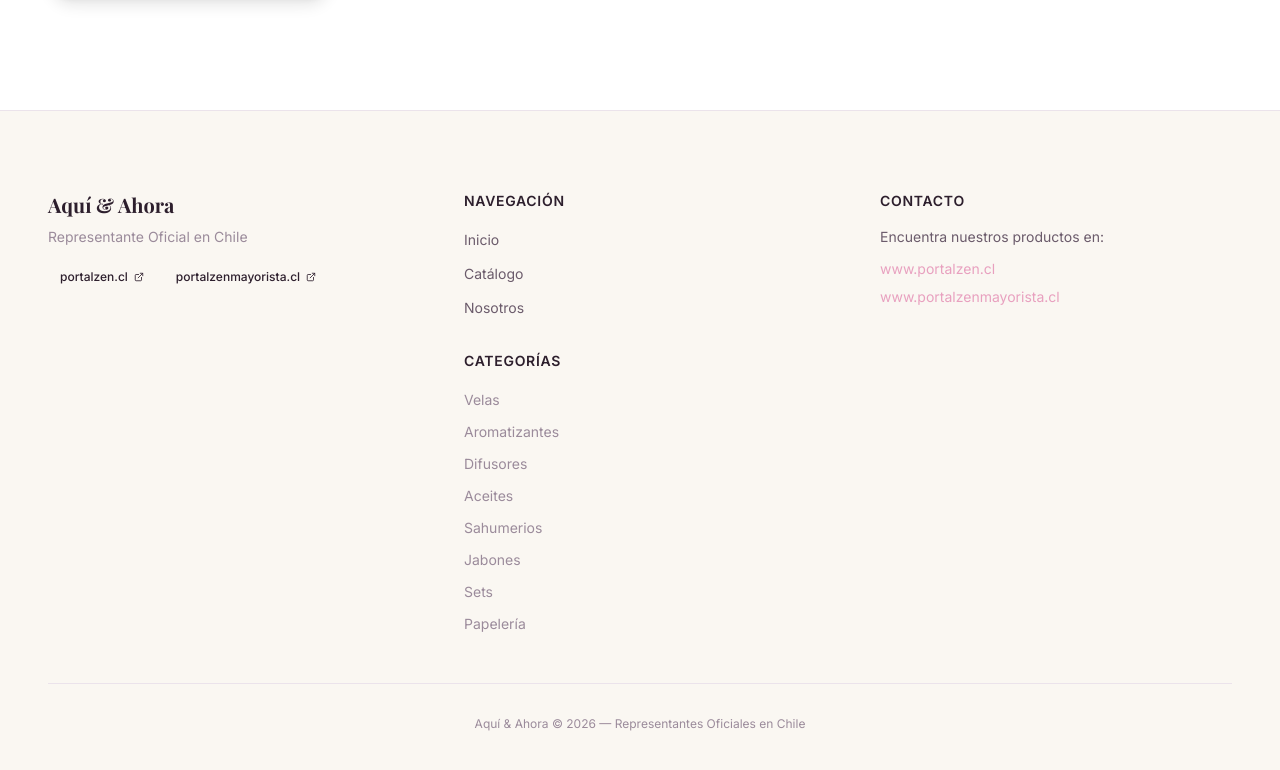
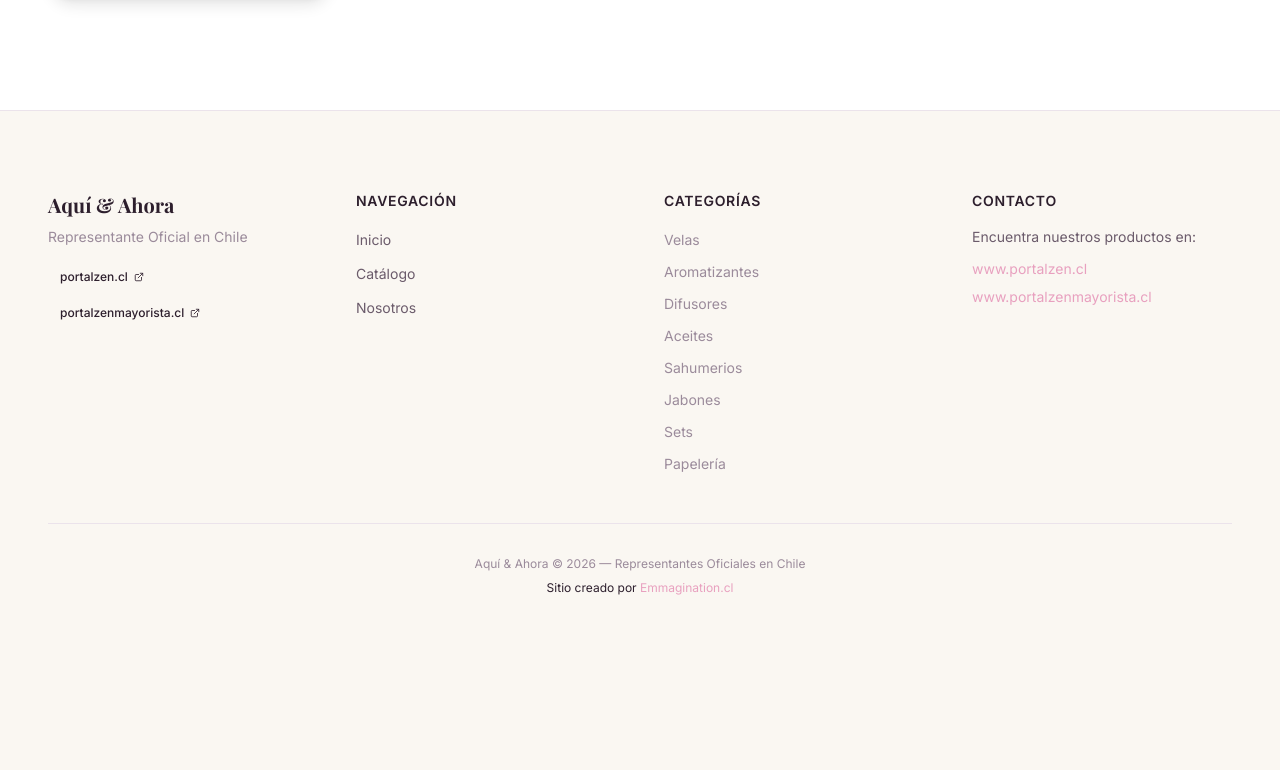
Before and after one commit to ccarrascosamur-cpu/aquiyahora, a React (Vite) app: page / in a window 1280 px wide. Shown: the part 5358-6128 px from the top of the page. After the commit the page ends 6034 px from the top, so only its background shows below. Built offline with nearby package versions, Linux system fonts and the light colour scheme.

Commit message:
fix: reordena footer en 4 columnas y agrega creditos Emmagination.cl

```diff
--- a/src/components/Footer.tsx
+++ b/src/components/Footer.tsx
@@ -19,7 +19,7 @@
   return (
     <footer className="w-full bg-cream border-t border-border-custom">
       <div className="max-w-[1320px] mx-auto px-6 md:px-12 py-14 md:py-20">
-        <div className="grid grid-cols-1 md:grid-cols-3 gap-10 md:gap-16">
+        <div className="grid grid-cols-1 sm:grid-cols-2 lg:grid-cols-4 gap-10 lg:gap-12">
           {/* Brand column */}
           <div>
             <h4 className="font-display font-bold text-xl text-text-primary">
@@ -68,7 +68,11 @@
                 </li>
               ))}
             </ul>
-            <h5 className="font-body font-semibold text-sm uppercase tracking-wider text-text-primary mb-4 mt-8">
+          </div>
+
+          {/* Categories column */}
+          <div>
+            <h5 className="font-body font-semibold text-sm uppercase tracking-wider text-text-primary mb-4">
               Categorías
             </h5>
             <ul className="space-y-2">
@@ -112,6 +116,17 @@
           <p className="font-body text-xs text-text-muted text-center">
             Aquí & Ahora &copy; {new Date().getFullYear()} — Representantes Oficiales en Chile
           </p>
+          <p className="font-body text-xs text-text-muted/60 text-center mt-2">
+            Sitio creado por{' '}
+            <a
+              href="https://emmagination.cl"
+              target="_blank"
+              rel="noopener noreferrer"
+              className="text-accent-rose hover:underline"
+            >
+              Emmagination.cl
+            </a>
+          </p>
         </div>
       </div>
     </footer>
```
